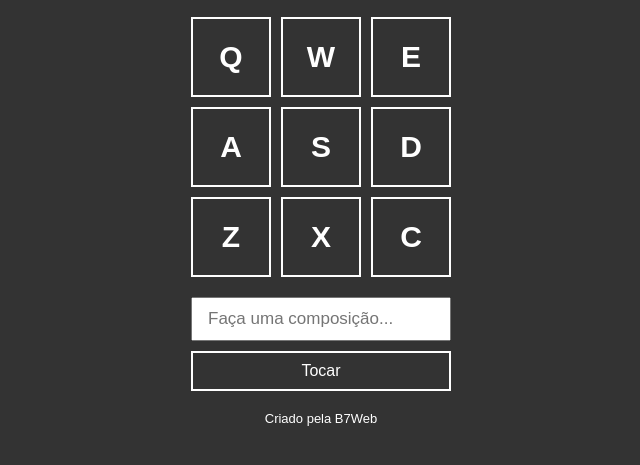
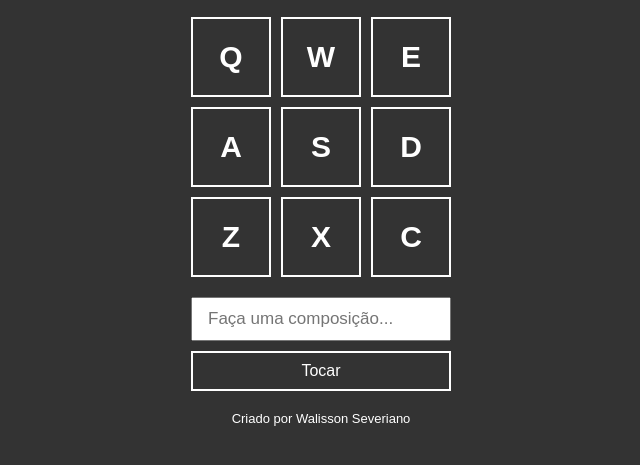
Before and after one commit to walissons12/Bateria-JS, a plain HTML site: page index.html in a window 1280 px wide. Shown: the part 207-672 px from the top of the page, without its empty margins (319-959 px from the left). Drawn offline with Linux system fonts and the light colour scheme.

Commit message:
add readme

```diff
--- a/index.html
+++ b/index.html
@@ -28,7 +28,7 @@
         <button>Tocar</button>
     </div>
 
-    <footer>Criado pela B7Web</footer>
+    <footer>Criado por Walisson Severiano</footer>
 
     <audio id="s_keyq" src="sounds/keyq.wav"></audio>
     <audio id="s_keyw" src="sounds/keyw.wav"></audio>
```
Also changed, not shown: 1 other file.
